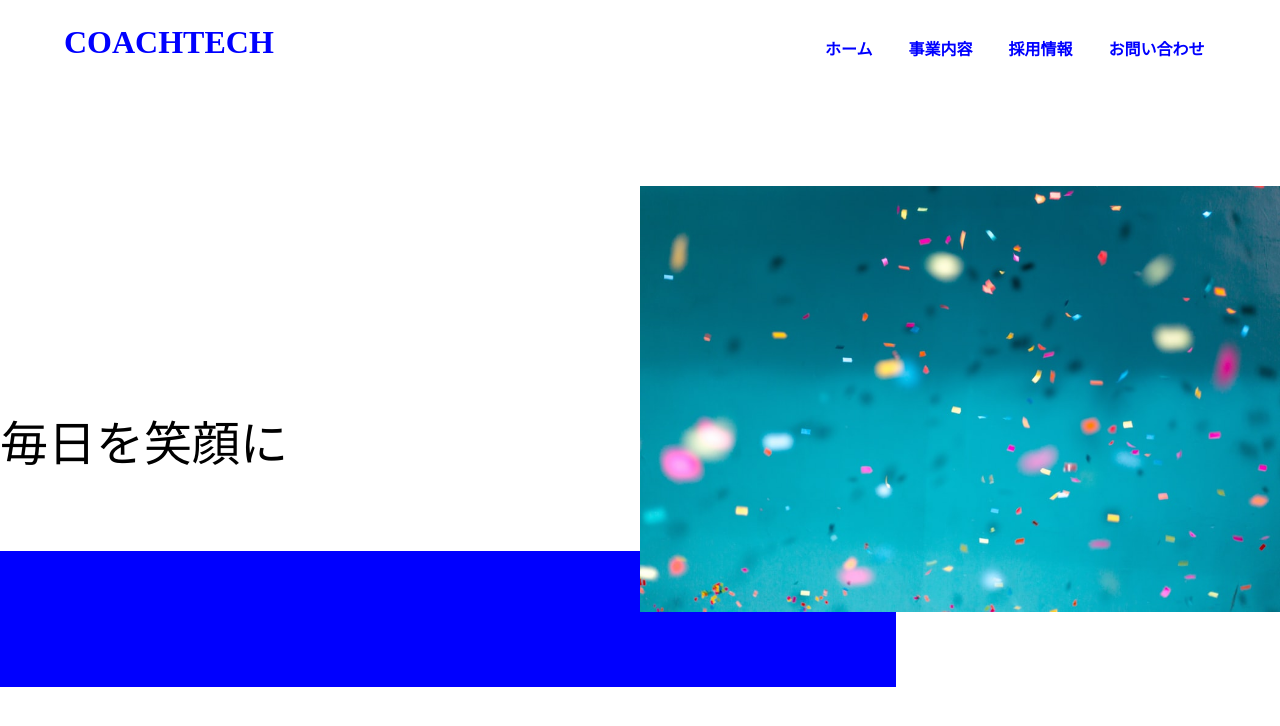
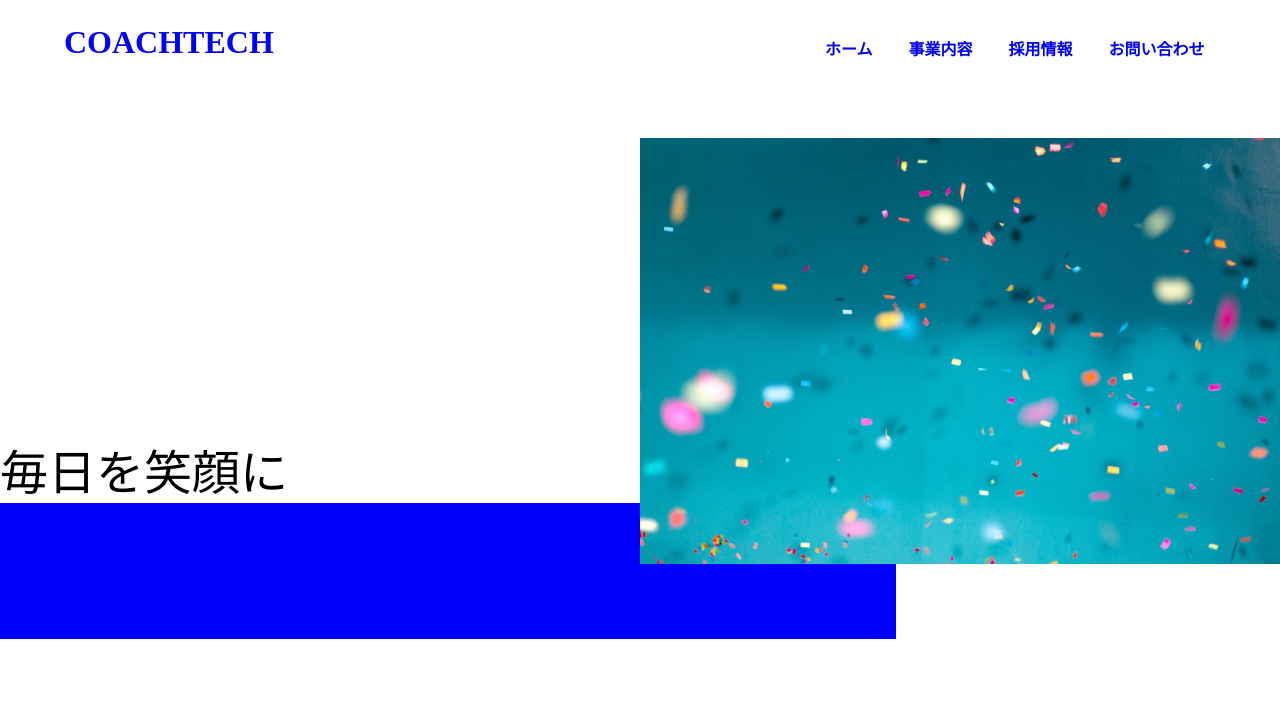
Before and after one commit to kt33m21/20210920murakami, a plain HTML site: page index.html in a window 1280 px wide. Drawn offline with Linux system fonts and the light colour scheme.

Commit message:
再々々々々々々々々々々々々々修正

```diff
--- a/css/style.css
+++ b/css/style.css
@@ -36,16 +36,14 @@
 }
 
 .contents-bottom-ttl{
-  display: inline-block;
   font-size: 3em;
   font-weight: lighter;
-  transform: translate(0,590%);
+  margin-top: -6%;
 }
 
 .contents-bottom-ttl-img{
   margin:0 0 0 auto;
   width: 50%;
-
 }
 
 .contents-bottom-ttl-img img{
@@ -53,7 +51,8 @@
   height:100%;
 }
 
-.contents-bottom-ttl-box{
+.aaa{
+  position: absolute;
   height:17vh;
   width:70%;
   background-color: blue;
--- a/index.html
+++ b/index.html
@@ -21,11 +21,13 @@
   </div>
 <!-- ここからサイト下部 -->
   <div class="contents-bottom">
-    <h2 class="contents-bottom-ttl">毎日を笑顔に</h2>
     <div class="contents-bottom-ttl-img">
       <img src="img/firstview.jpeg" alt="">
     </div>
+    <div class=aaa>
+    <h2 class="contents-bottom-ttl">毎日を笑顔に</h2>
     <div class="contents-bottom-ttl-box"></div>
+    </div>
   </div>
 </div>
 </body>
```
